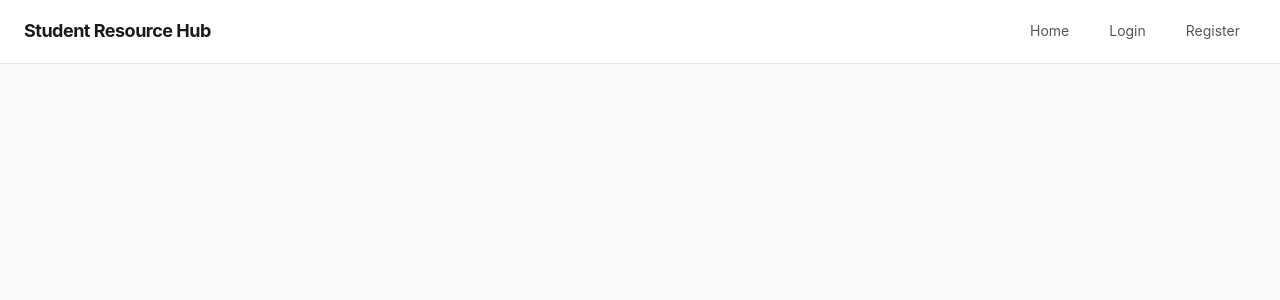
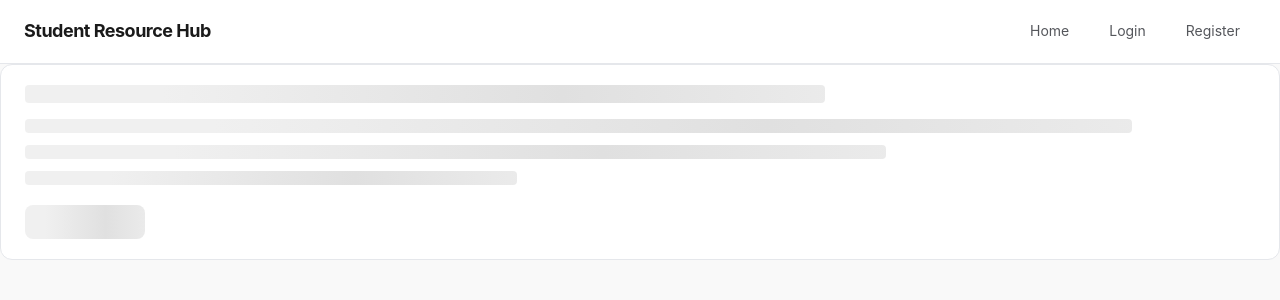
Before and after one commit to Houzsaad/student-resource-hub-frontend, a React (Vite) app: page /shimmer in a window 1280 px wide. Shown: the top 300 px of the page. Built offline with nearby package versions, Linux system fonts and the light colour scheme; no server answers.

Commit message:
add shimmer loading effect

```diff
--- a/src/App.jsx
+++ b/src/App.jsx
@@ -14,6 +14,7 @@ import UploadForm from "./components/UploadForm";
 import ResourceDetail from "./components/ResourceDetail";
 import Profile from "./components/Profile";
 import DownloadResource from "./components/DownloadResource";
+import ShimmerCard from "./components/ShimmerCard";
 
 function App(){
 
@@ -32,6 +33,8 @@ function App(){
 
                     <Route path="/download" element={<DownloadResource />} />
 
+                    <Route path="/shimmer" element={<ShimmerCard />} />
+
                 </Routes>
         </Layout>
     )
--- a/src/components/ResourceList.jsx
+++ b/src/components/ResourceList.jsx
@@ -3,6 +3,8 @@ import { useEffect, useState } from "react";
 import ResourceCard from "./ResourceCard";
 
 import "./ResourceList.css";
+
+import ShimmerCard from "./ShimmerCard";
 
 function ResourceList (){
     const [resources, setResources] = useState([]);
@@ -23,7 +25,16 @@ function ResourceList (){
     }, [search]);
 
 
-    if (loading) return <p>loading...</p>;
+    if (loading) return (
+    <div className="resource-list-page">
+        <div className="resource-grid">
+        {[1, 2, 3, 4, 5, 6].map(i => (
+            <ShimmerCard key={i} />
+        ))}
+        </div>
+    </div>
+    );
+
     if (error) return <p>Error: {error}</p>;
 
 
--- /dev/null
+++ b/src/components/Shimmer.css
@@ -0,0 +1,59 @@
+.shimmer-card {
+  background-color: #ffffff;
+  border: 1px solid #e5e7eb;
+  border-radius: 12px;
+  padding: 20px 24px;
+  margin-bottom: 0;
+}
+
+.shimmer-line {
+  background: linear-gradient(
+    90deg,
+    #f0f0f0 25%,
+    #e0e0e0 50%,
+    #f0f0f0 75%
+  );
+  background-size: 200% 100%;
+  animation: shimmer 1.5s infinite;
+  border-radius: 4px;
+  height: 14px;
+  margin-bottom: 12px;
+}
+
+.shimmer-line.title {
+  width: 65%;
+  height: 18px;
+  margin-bottom: 16px;
+}
+
+.shimmer-line.description {
+  width: 90%;
+}
+
+.shimmer-line.description-short {
+  width: 70%;
+}
+
+.shimmer-line.date {
+  width: 40%;
+  margin-bottom: 20px;
+}
+
+.shimmer-btn {
+  background: linear-gradient(
+    90deg,
+    #f0f0f0 25%,
+    #e0e0e0 50%,
+    #f0f0f0 75%
+  );
+  background-size: 200% 100%;
+  animation: shimmer 1.5s infinite;
+  border-radius: 8px;
+  height: 34px;
+  width: 120px;
+}
+
+@keyframes shimmer {
+  0% { background-position: 200% 0; }
+  100% { background-position: -200% 0; }
+}
--- /dev/null
+++ b/src/components/ShimmerCard.jsx
@@ -0,0 +1,15 @@
+import "./Shimmer.css";
+
+function ShimmerCard() {
+  return (
+    <div className="shimmer-card">
+      <div className="shimmer-line title" />
+      <div className="shimmer-line description" />
+      <div className="shimmer-line description-short" />
+      <div className="shimmer-line date" />
+      <div className="shimmer-btn" />
+    </div>
+  );
+}
+
+export default ShimmerCard;
```
